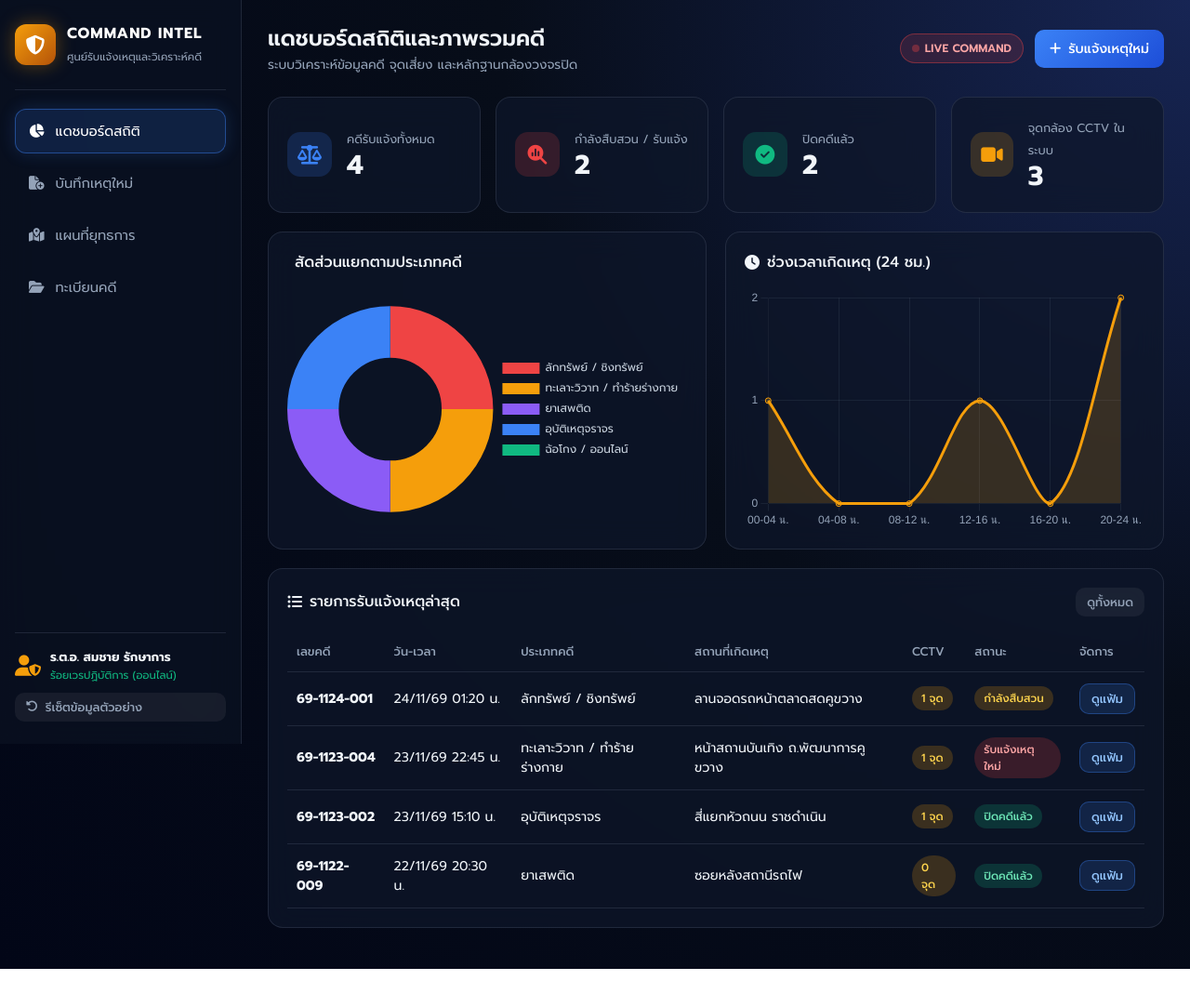
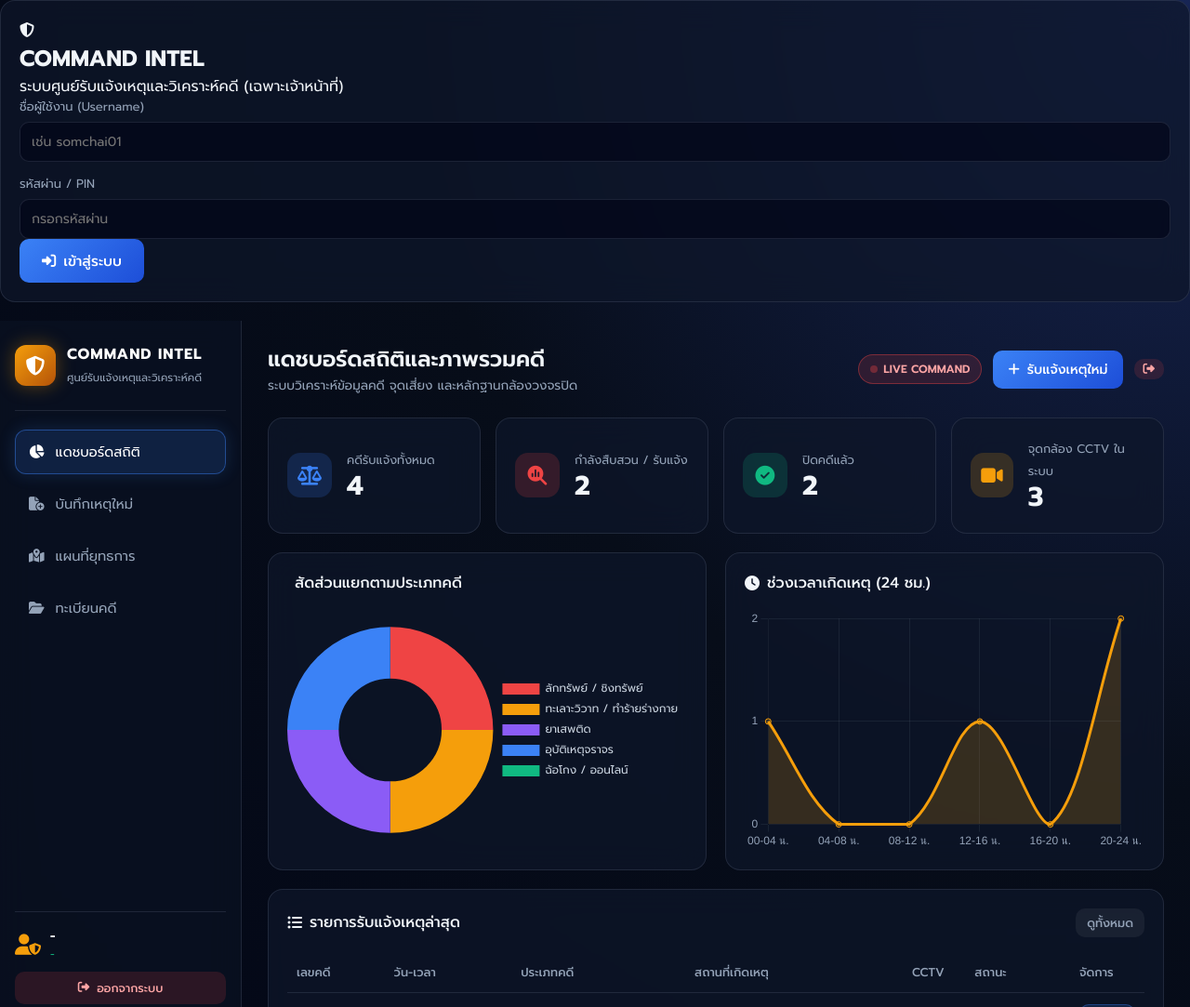
Before and after one commit to FormulaF1/police-command-system, a plain HTML site: page index.html in a window 1280 px wide. Shown: the top 1083 px of the page at 93% size. Before the commit the page ends 1042 px from the top, so only its background shows below. Drawn offline with nearby package versions, Linux system fonts and the light colour scheme; no server answers; some icons are missing.

Commit message:
Update index.html

```diff
--- a/index.html
+++ b/index.html
@@ -20,6 +20,31 @@
   <link rel="stylesheet" href="css/style.css" />
 </head>
 <body>
+  <!-- LOGIN OVERLAY -->
+  <div id="login-overlay" class="login-overlay">
+    <form id="login-form" class="glass-card login-card">
+      <div class="login-logo">
+        <i class="fa-solid fa-shield-halved"></i>
+      </div>
+      <h2>COMMAND INTEL</h2>
+      <p class="login-sub">ระบบศูนย์รับแจ้งเหตุและวิเคราะห์คดี (เฉพาะเจ้าหน้าที่)</p>
+
+      <div class="form-group">
+        <label>ชื่อผู้ใช้งาน (Username)</label>
+        <input type="text" id="login-username" placeholder="เช่น somchai01" required autocomplete="username" />
+      </div>
+      <div class="form-group mt-1">
+        <label>รหัสผ่าน / PIN</label>
+        <input type="password" id="login-password" placeholder="กรอกรหัสผ่าน" required autocomplete="current-password" />
+      </div>
+
+      <div id="login-error" class="login-error hidden"></div>
+
+      <button type="submit" id="btn-login-submit" class="btn-primary btn-lg login-btn">
+        <i class="fa-solid fa-right-to-bracket"></i> เข้าสู่ระบบ
+      </button>
+    </form>
+  </div>
   <div class="app-shell">
     <!-- Sidebar (Desktop) -->
     <aside class="sidebar">
@@ -50,10 +75,13 @@
         <div class="officer-badge">
           <i class="fa-solid fa-user-shield"></i>
           <div>
-            <strong>ร.ต.อ. สมชาย รักษาการ</strong>
-            <small>ร้อยเวรปฏิบัติการ (ออนไลน์)</small>
+            <strong id="officer-name">-</strong>
+            <small id="officer-role-text">-</small>
           </div>
         </div>
+        <button id="btn-logout" class="btn-danger-sm" style="justify-content:center; padding:8px;">
+          <i class="fa-solid fa-right-from-bracket"></i> ออกจากระบบ
+        </button>
         <button id="btn-reset-demo" class="btn-ghost-sm" title="รีเซ็ตข้อมูลจำลอง">
           <i class="fa-solid fa-rotate-left"></i> รีเซ็ตข้อมูลตัวอย่าง
         </button>
@@ -70,8 +98,11 @@
         </div>
         <div class="topbar-actions">
           <span class="live-pill"><span class="dot"></span> LIVE COMMAND</span>
-          <button class="btn-primary" onclick="AppUI.switchView('entry')">
+          <button id="btn-topbar-entry" class="btn-primary" onclick="AppUI.switchView('entry')">
             <i class="fa-solid fa-plus"></i> รับแจ้งเหตุใหม่
+          </button>
+          <button id="btn-logout-mobile" class="btn-danger-sm mobile-only-btn" title="ออกจากระบบ">
+            <i class="fa-solid fa-right-from-bracket"></i>
           </button>
         </div>
       </header>
```
